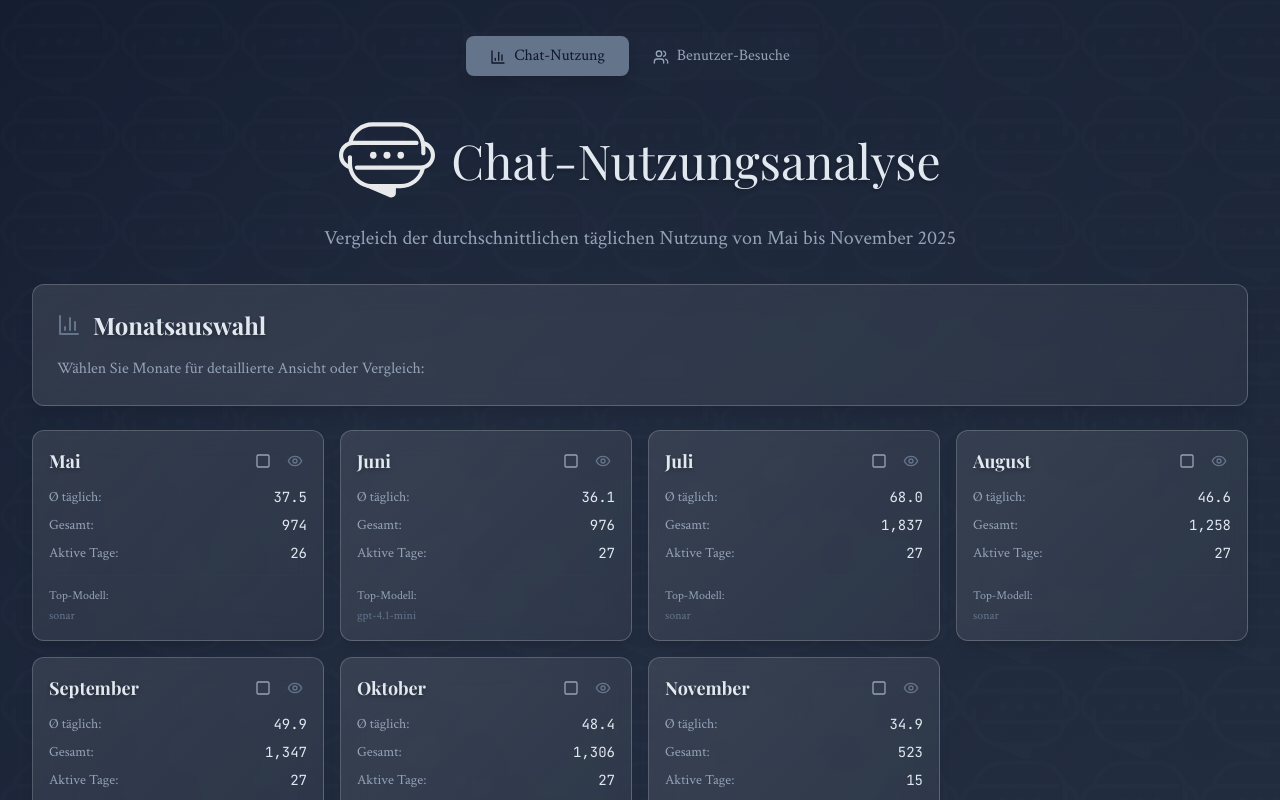
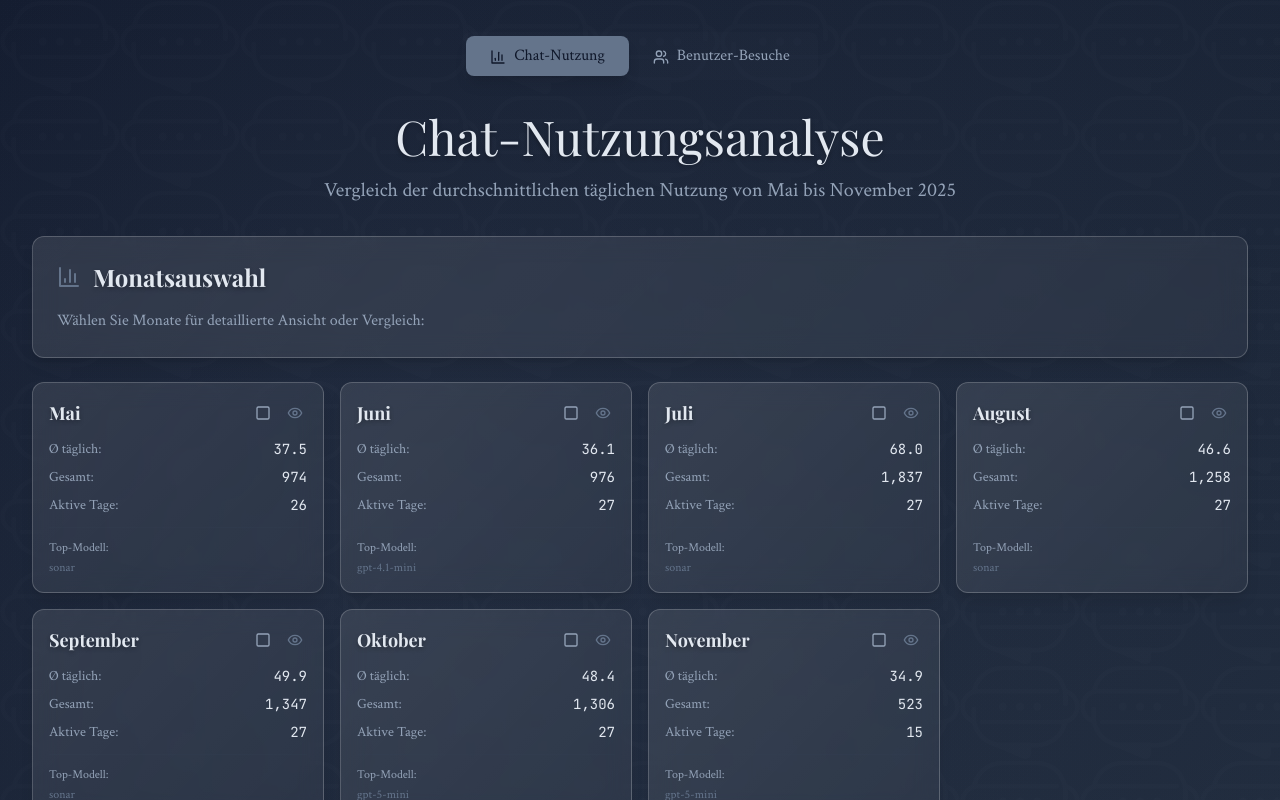
Before and after one commit to swmp-partgmbb/swampi-analyze, a React (Vite) app: page / in a window 1280 px wide. Shown: the top 800 px of the page. Built offline with nearby package versions, Linux system fonts and the light colour scheme.

Commit message:
Update Vite configuration to set production base path to '/swampi-analyze/' and comment out logo image elements in App component for future use.

```diff
--- a/src/App.tsx
+++ b/src/App.tsx
@@ -382,11 +382,11 @@ function App() {
           {/* Header */}
           <header className="text-center space-y-4 animate-fade-in">
             <div className="flex items-center justify-center mb-4">
-              <img
+              {/* <img
                 src={`${import.meta.env.BASE_URL}logo.svg`}
                 alt="SWAMPI Logo"
                 className="w-24 h-24 mr-4 opacity-90"
-              />
+              /> */}
               <h1 className="text-5xl font-display text-swmpi-text">
                 Benutzer-Besuche
               </h1>
@@ -554,11 +554,11 @@ function App() {
         {/* Header */}
         <header className="text-center space-y-4 animate-fade-in">
           <div className="flex items-center justify-center mb-4">
-            <img
+            {/* <img
               src="/logo.svg"
               alt="SWAMPI Logo"
               className="w-24 h-24 mr-4 opacity-90"
-            />
+            /> */}
             <h1 className="text-5xl font-display text-swmpi-text">
               Chat-Nutzungsanalyse
             </h1>
--- a/vite.config.ts
+++ b/vite.config.ts
@@ -4,5 +4,5 @@ import react from '@vitejs/plugin-react'
 // https://vitejs.dev/config/
 export default defineConfig({
   plugins: [react()],
-  base: process.env.NODE_ENV === 'production' ? '/' : './',
+  base: process.env.NODE_ENV === 'production' ? '/swampi-analyze/' : './',
 })
```
